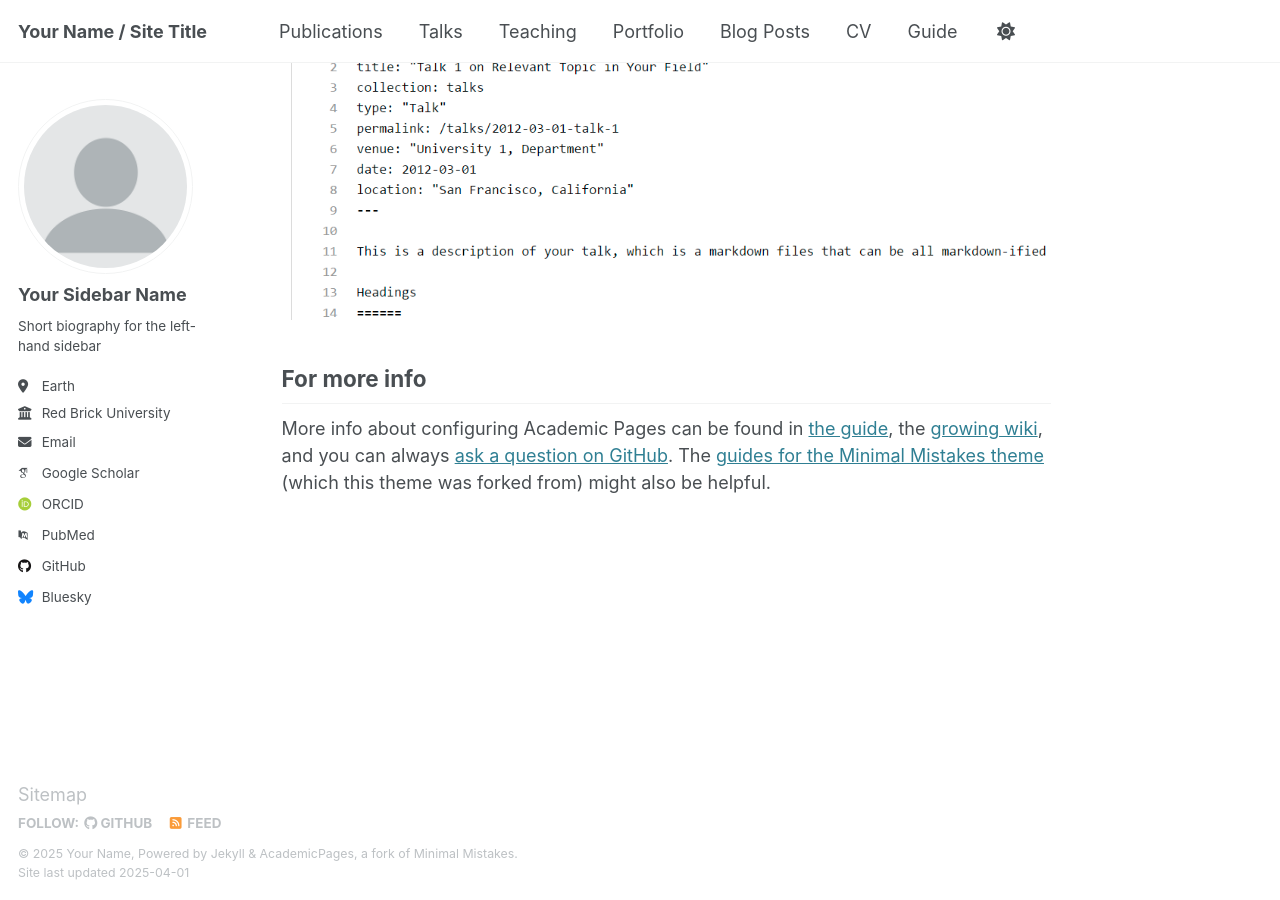
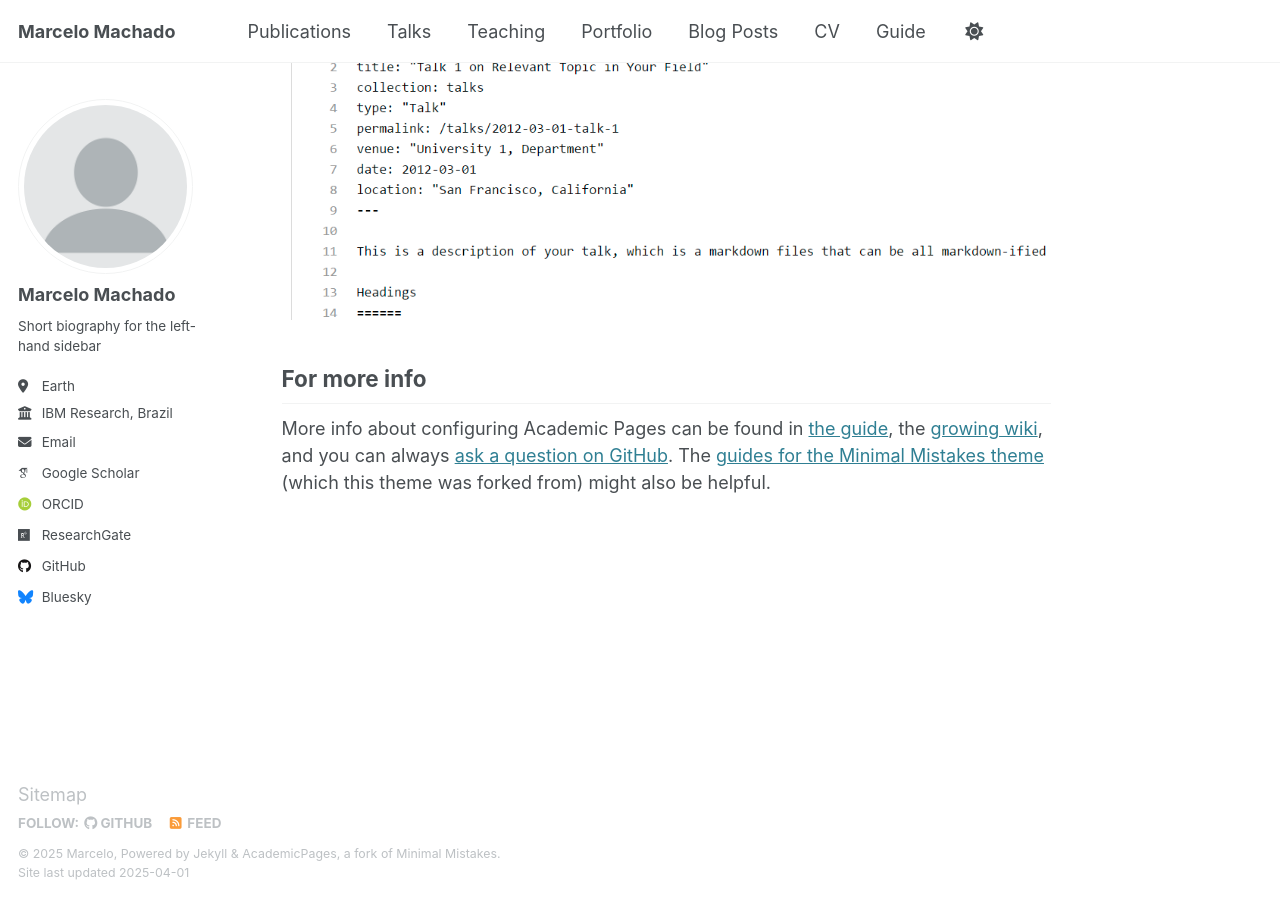
Before and after one commit to marcelomachado/marcelomachado.github.io, a Jekyll site: the page built from _pages/about.md, in a window 1280 px wide and 900 px high, scrolled down 2635 px. Built offline with Jekyll 4.4.1, drawn with Linux system fonts in a browser that asks for light colours; some web fonts are replaced.

Commit message:
Update _config.yml

```diff
--- a/_config.yml
+++ b/_config.yml
@@ -9,9 +9,9 @@
 # Basic Site Settings
 locale                   : "en-US"
 site_theme               : "default"
-title                    : "Your Name / Site Title"
+title                    : "Marcelo Machado"
 title_separator          : "-"
-name                     : &name "Your Name"
+name                     : &name "Marcelo"
 description              : &description "personal description"
 url                      : https://academicpages.github.io # the base hostname & protocol for your site e.g. "https://[your GitHub username].github.io"
 baseurl                  : "" # the subpath of your site, e.g. "/blog"
@@ -23,29 +23,28 @@ repository               : "academicpages/academicpages.github.io"
 author:
   # Biographic information
   avatar           : "profile.png"
-  name             : "Your Sidebar Name"
+  name             : "Marcelo Machado"
   pronouns         : # example: "she/her"
   bio              : "Short biography for the left-hand sidebar"
   location         : "Earth"
-  employer         : "Red Brick University"
+  employer         : "IBM Research, Brazil"
   uri              : # URL
-  email            : "none@example.org"
+  email            : "marcelo.oc.machado@gmail.com"
 
   # Academic websites
   arxiv            : # URL - Update with the correct link to your profile
-  googlescholar    : "https://scholar.google.com/citations?user=PS_CX0AAAAAJ"
+  googlescholar    : "https://scholar.google.com/citations?user=9CaID8cAAAAJ"
   impactstory      : # URL
-  orcid            : "http://orcid.org/yourorcidurl"
+  orcid            : "0000-0002-0894-9750"
   semantic         : # URL
-  pubmed           : "https://www.ncbi.nlm.nih.gov/pubmed/?term=john+snow"
-  researchgate     : # URL
+  researchgate     : "https://www.researchgate.net/profile/Marcelo-Machado-6"
   scopus           : # URL
 
   # Repositories and software development
   bitbucket        : # Username - Update with your username on the site
   codepen          : # Username
   dribbble         : # Username
-  github           : "academicpages"
+  github           : "marcelomachado"
   kaggle           : # Username
   stackoverflow    : # User number or user number and name (i.e., use "1" or "1/jeff-atwood")
 
```
